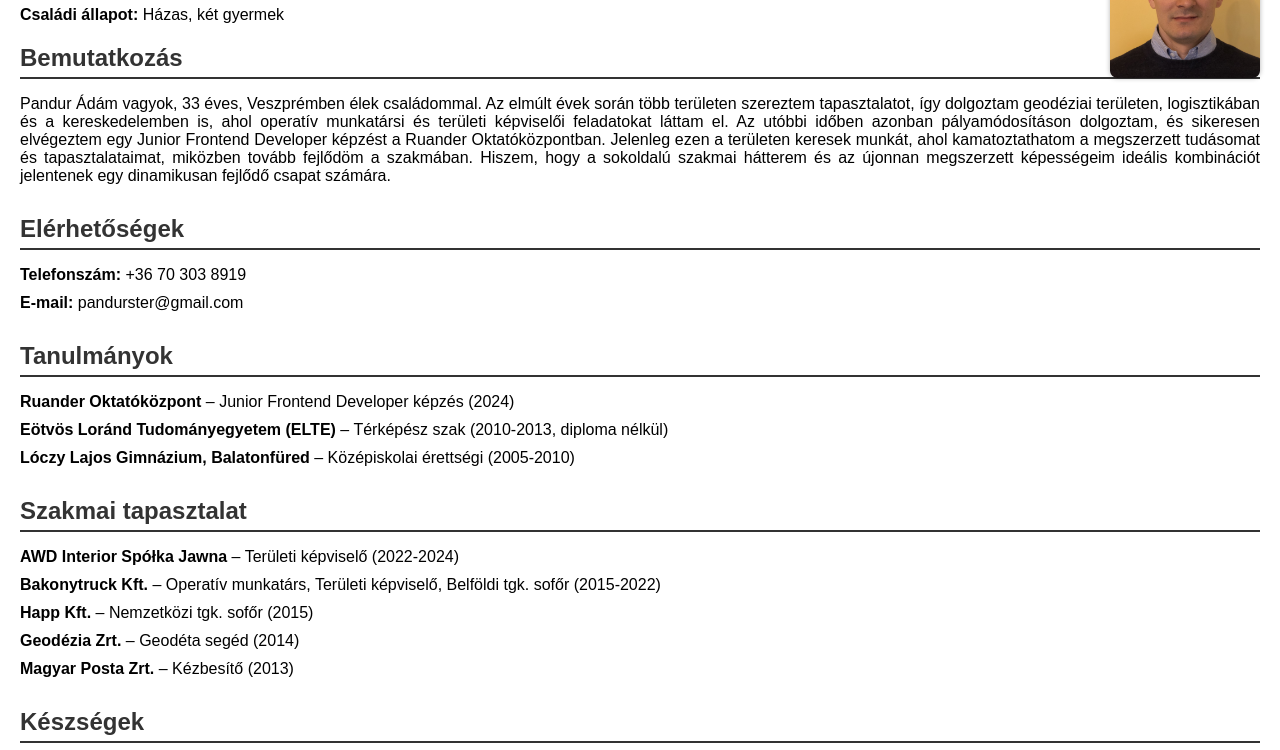
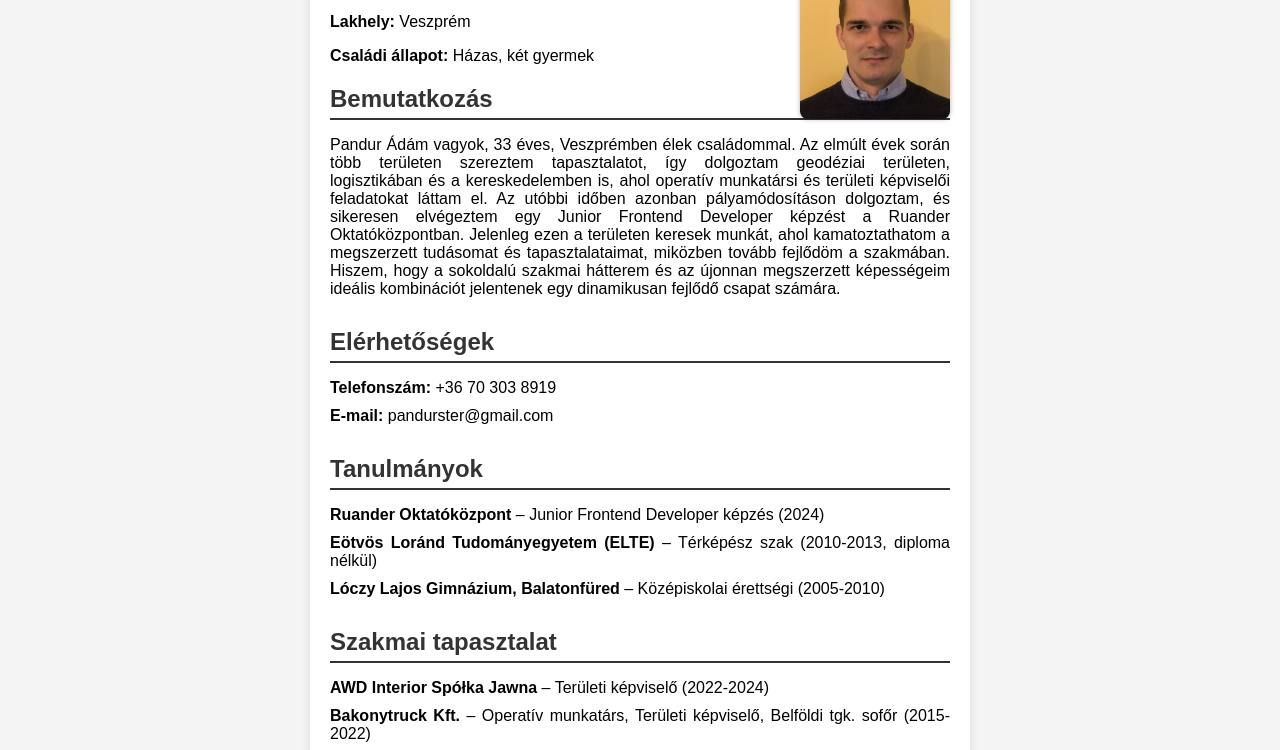
Before and after one commit to panduradam/panduradam.github.io, a plain HTML site: page index.html in a window 1280 px wide. Shown: the part 182-932 px from the top of the page. Drawn offline with Linux system fonts and the light colour scheme.

Commit message:
Update index.html

```diff
--- a/index.html
+++ b/index.html
@@ -23,7 +23,7 @@
         }
 
         .container {
-            width: 100%;
+            width: 50%;
             padding: 20px;
             box-shadow: 0 0 10px rgba(0, 0, 0, 0.1);
             border-radius: 0.5%;
@@ -32,8 +32,6 @@
         }
 
         .button {
-            display: none;
-
             margin-bottom: 20px;
         }
 
```
